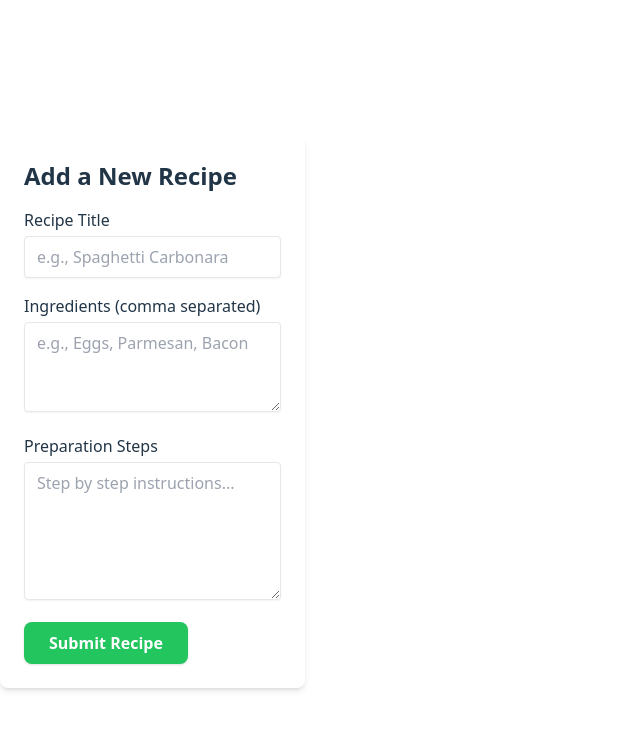
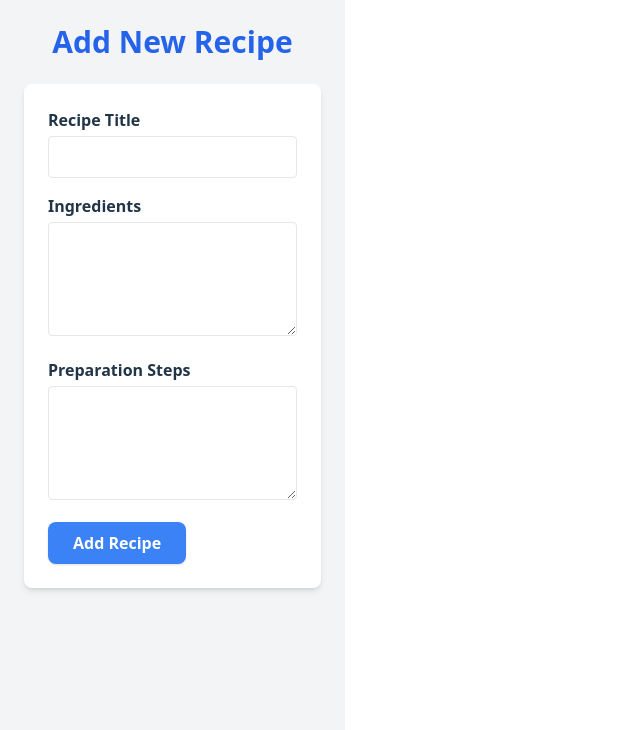
Before and after one commit to nobleslim24/alx-fe-reactjs, a React app in the folder recipe-sharing-platform/: page /add in a window 1280 px wide. Shown: the top 730 px of the page, without its empty margins (0-640 px from the left). Built offline with nearby package versions, Linux system fonts and the light colour scheme; the HTML template or start-up script is replaced by a standard one.

Commit message:
updated commit

```diff
--- a/recipe-sharing-platform/src/components/AddRecipeForm.jsx
+++ b/recipe-sharing-platform/src/components/AddRecipeForm.jsx
@@ -4,75 +4,89 @@ function AddRecipeForm() {
   const [title, setTitle] = useState("");
   const [ingredients, setIngredients] = useState("");
   const [steps, setSteps] = useState("");
-  const [error, setError] = useState("");
+  const [errors, setErrors] = useState({});
+
+  // Validation function
+  const validate = () => {
+    const newErrors = {};
+    if (!title) newErrors.title = "Title is required";
+    if (!ingredients) newErrors.ingredients = "Ingredients are required";
+    if (!steps) newErrors.steps = "Preparation steps are required";
+    setErrors(newErrors);
+    return Object.keys(newErrors).length === 0;
+  };
 
   const handleSubmit = (e) => {
     e.preventDefault();
+    if (!validate()) return;
 
-    // Simple validation
-    if (!title || !ingredients || !steps) {
-      setError("All fields are required!");
-      return;
-    }
+    // You can handle form submission here (e.g., add to state or API)
+    console.log({ title, ingredients, steps });
 
-    if (ingredients.split(",").length < 2) {
-      setError("Please list at least two ingredients, separated by commas.");
-      return;
-    }
-
-    // Reset error
-    setError("");
-
-    // Here you would normally post the data somewhere
-    console.log("New Recipe Submitted:", { title, ingredients, steps });
-
-    // Reset form
+    // Reset form after submission
     setTitle("");
     setIngredients("");
     setSteps("");
-    alert("Recipe submitted successfully!");
+    setErrors({});
   };
 
   return (
-    <div className="max-w-2xl mx-auto p-6 bg-white shadow-md rounded-lg mt-6">
-      <h2 className="text-2xl font-bold mb-4">Add a New Recipe</h2>
-      {error && <p className="text-red-500 mb-4">{error}</p>}
-      <form onSubmit={handleSubmit} className="space-y-4">
+    <div className="max-w-3xl mx-auto p-6 bg-gray-100 min-h-screen">
+      <h1 className="text-3xl font-bold mb-6 text-center text-blue-600">
+        Add New Recipe
+      </h1>
+      <form
+        onSubmit={handleSubmit}
+        className="bg-white p-6 rounded-lg shadow-md space-y-4"
+      >
+        {/* Title */}
         <div>
-          <label className="block mb-1 font-medium">Recipe Title</label>
+          <label className="block font-semibold mb-1">Recipe Title</label>
           <input
             type="text"
             value={title}
             onChange={(e) => setTitle(e.target.value)}
-            className="w-full px-3 py-2 border rounded shadow-sm focus:outline-none focus:ring-2 focus:ring-blue-500"
-            placeholder="e.g., Spaghetti Carbonara"
+            className="border rounded p-2 w-full focus:outline-none focus:ring-2 focus:ring-blue-500"
           />
+          {errors.title && (
+            <p className="text-red-500 text-sm mt-1">{errors.title}</p>
+          )}
         </div>
+
+        {/* Ingredients */}
         <div>
-          <label className="block mb-1 font-medium">Ingredients (comma separated)</label>
+          <label className="block font-semibold mb-1">Ingredients</label>
           <textarea
             value={ingredients}
             onChange={(e) => setIngredients(e.target.value)}
-            className="w-full px-3 py-2 border rounded shadow-sm focus:outline-none focus:ring-2 focus:ring-blue-500"
-            rows="3"
-            placeholder="e.g., Eggs, Parmesan, Bacon"
-          />
+            className="border rounded p-2 w-full focus:outline-none focus:ring-2 focus:ring-blue-500"
+            rows="4"
+          ></textarea>
+          {errors.ingredients && (
+            <p className="text-red-500 text-sm mt-1">{errors.ingredients}</p>
+          )}
         </div>
+
+        {/* Preparation Steps */}
         <div>
-          <label className="block mb-1 font-medium">Preparation Steps</label>
+          <label className="block font-semibold mb-1">Preparation Steps</label>
           <textarea
             value={steps}
             onChange={(e) => setSteps(e.target.value)}
-            className="w-full px-3 py-2 border rounded shadow-sm focus:outline-none focus:ring-2 focus:ring-blue-500"
-            rows="5"
-            placeholder="Step by step instructions..."
-          />
+            className="border rounded p-2 w-full focus:outline-none focus:ring-2 focus:ring-blue-500"
+            rows="4"
+          ></textarea>
+          {errors.steps && (
+            <p className="text-red-500 text-sm mt-1">{errors.steps}</p>
+          )}
         </div>
+
+        {/* Submit Button */}
         <button
           type="submit"
-          className="px-6 py-2 bg-green-500 text-white font-semibold rounded-lg shadow hover:bg-green-600 transition"
+          className="px-6 py-2 bg-blue-500 text-white font-semibold rounded-lg shadow hover:bg-blue-600 transition"
         >
-          Submit Recipe
+          Add Recipe
         </button>
       </form>
     </div>
```
